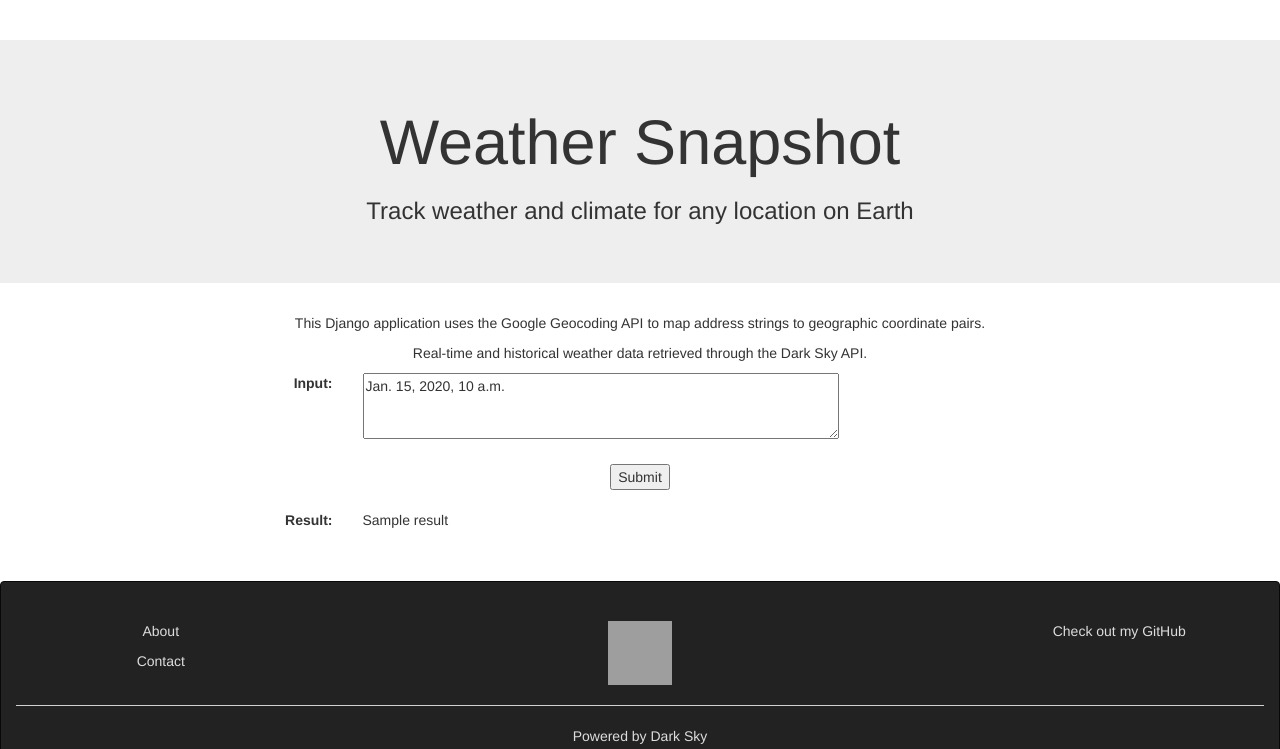
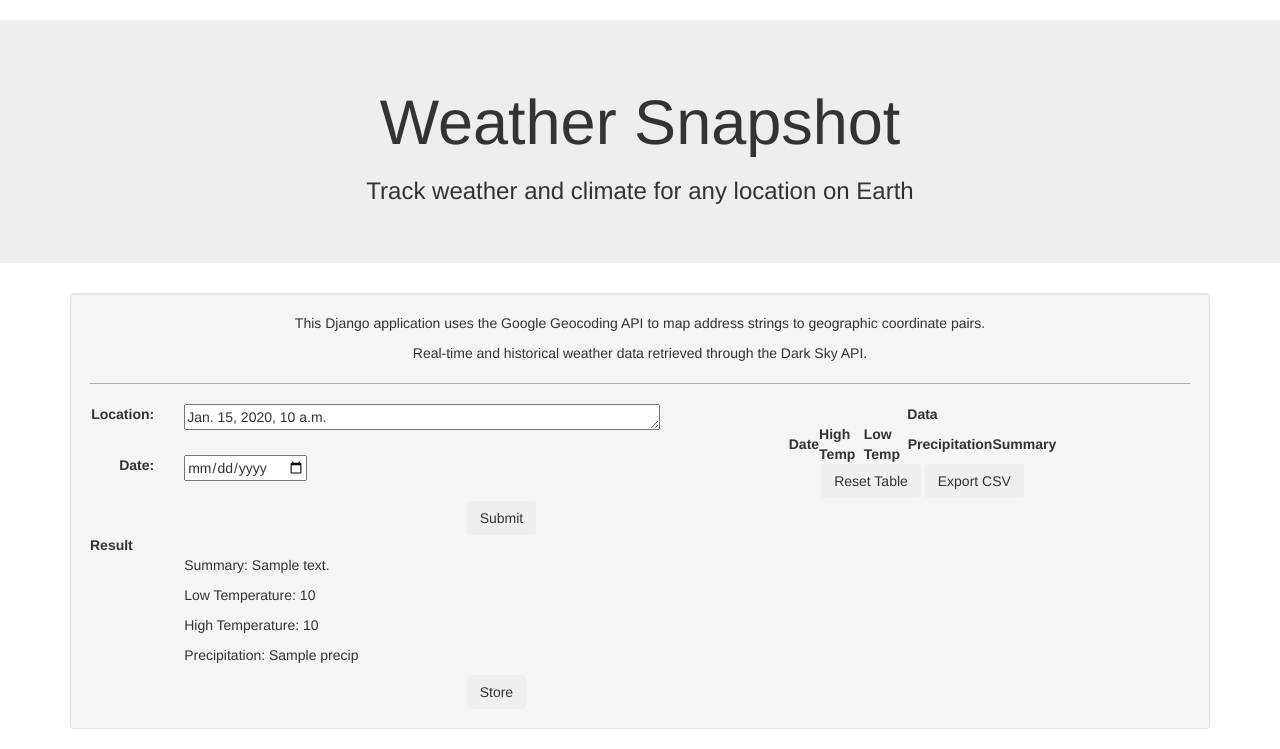
Before and after one commit to sth144/Weather_Snapshot, a Django app: template GeoClimate_Capture/templates/GeoClimate_Capture/home.html in a window 1280 px wide. Shown: the part 53-802 px from the top of the page. Run offline with Django 3.2, Linux system fonts and the light colour scheme; the template is opened without the code that fills it: most values are stand-ins (such as "Sample title", 1, 10 or a date in 2020); lists and menus that the app fills with data are empty; some libraries are stand-ins or nearby versions; grey boxes are pictures that could not be loaded.

Commit message:
layout updates

```diff
--- a/GeoClimate_Capture/forms.py
+++ b/GeoClimate_Capture/forms.py
@@ -1,4 +1,5 @@
 from django import forms
+import datetime
 from .models import *
 
 # Default form for location submission
@@ -7,3 +8,4 @@ class HomeForm(forms.Form):
 
     #input field for this forms
     post = forms.CharField()
+    date = forms.DateField(initial=datetime.date.today)
--- a/GeoClimate_Capture/static/GeoClimate_Capture/css/theme.css
+++ b/GeoClimate_Capture/static/GeoClimate_Capture/css/theme.css
@@ -1,4 +1,8 @@
 body { }
+
+hr, .alert-info hr {
+  border-top: 1px solid #B0B0B0;
+}
 
 footer {
   position: absolute;
@@ -9,6 +13,11 @@ footer {
   color: #EFEFEF;
   background-color: #222;
   border-color: #080808;
+}
+
+table {
+  width: 50%;
+  margin: 0px auto;
 }
 
 /* alert class used as footer */
@@ -22,8 +31,12 @@ footer {
   border-color: #080808;
 }
 
+.container-nav {
+  margin-bottom: 0;
+}
+
 .jumbotron {
-  top: 0;
+  margin-top: 0px;
 }
 
 .text-white {
@@ -47,3 +60,8 @@ footer {
 .results-row { }
 
 .bottom-filler { }
+
+#map {
+ height: 400px;
+ width: 100%;
+}
--- /dev/null
+++ b/GeoClimate_Capture/static/GeoClimate_Capture/js/controller.js
@@ -0,0 +1,8 @@
+window.onload = function() {
+
+  console.log('controller')
+  var date = document.getElementById('datediv').innerHTML;
+  console.log(date)
+  document.getElementById('id_date').value = date;
+
+}
--- /dev/null
+++ b/GeoClimate_Capture/static/GeoClimate_Capture/js/map.js
@@ -0,0 +1,15 @@
+function initMap() {
+  latitude = document.getElementById("latitude").innerHTML;
+  longitude = document.getElementById("longitude").innerHTML;
+  console.log("lat long" + latitude + " " + longitude)
+  /* + character converts strings to floats for Google Maps API */
+  var mark = {lat: +latitude, lng: +longitude};
+  var map = new google.maps.Map(document.getElementById('map'), {
+    zoom: 4,
+    center: mark
+  });
+  var marker = new google.maps.Marker({
+    position: mark,
+    map: map
+  });
+}
--- a/GeoClimate_Capture/templates/GeoClimate_Capture/home.html
+++ b/GeoClimate_Capture/templates/GeoClimate_Capture/home.html
@@ -9,34 +9,104 @@
 </div>
 
 <div class="container container-fluid text-center">
+  <div class="well">
     <p>This Django application uses the Google Geocoding API to map address strings to geographic coordinate pairs.</p>
     <p>Real-time and historical weather data retrieved through the Dark Sky API.</p>
+    <hr>
+
+    <div class="row">
+
+      <div class="col-md-6">
 
         <form method="POST">
           {% csrf_token %}
           <div class="row">
-      <div class="col-md-1"></div>
             <div class="col-md-2 text-right">
-        <label for="id_post">Input:</label>
+              <label for="id_post">Location:</label>
             </div>
             <div class="col-md-8 text-left">
-        <textarea rows="3" cols="56" name="post" required id="id_post">{{posted}}</textarea>
+              <textarea rows="1" cols="56" name="post" required id="id_post">{{posted}}</textarea>
             </div>
           </div><br>
-    <button type="submit">Submit</button>
-  </form><br>
-
-  <div class="row results-row">
-    <div class="col-md-1"></div>
+          <div class="row">
             <div class="col-md-2 text-right">
-      <strong>Result:</strong>
+              <label for="id_date">Date:</label>
             </div>
             <div class="col-md-8 text-left">
-      {{result}}
+              <input type="date" name="date" required id="id_date" value=""></input>
+              <div class="hidden" id="datediv">{{date}}</div>
+            </div>
+          </div><br>
+          <div class="row">
+            <div class="col-md-8"></div>
+            <div class="col-md-4 text-left">
+              <button class="btn btn-secondary" aria-haspopup="true" aria-expanded="false" type="submit">Submit</button>
+            </div>
+          </div>
+        </form>
+
+        <div class="row">
+          <div class="col-md-8 text-left">
+            <strong>Result</strong>
+          </div>
+          <div class="col-md-4 text-left">
           </div>
         </div>
 
+        <div class="row results-row">
+          <div class="col-md-2"></div>
+          <div class="col-md-8 text-left">
+            <p>Summary: {{summary}}</p>
+            <p>Low Temperature: {{tempLow}}</p>
+            <p>High Temperature: {{tempHigh}}</p>
+            <p>Precipitation: {{precip}}</p>
+          </div>
+          <div class="hidden" id="latitude">{{latitude}}</div>
+          <div class="hidden" id="longitude">{{longitude}}</div>
+        </div>
 
+        <div class="row">
+          <div class="col-md-8"></div>
+          <div class="col-md-1 text-left">
+            <button class="btn btn-secondary" type="button" aria-haspopup="true" aria-expanded="false">
+              Store
+            </button>
+          </div>
+        </div>
+
+      </div>
+
+      <div class="col-md-6">
+        <strong>Data</strong>
+
+        <table class="text-center" align="center">
+          <thead>
+            <th>Date</th>
+            <th>High Temp</th>
+            <th>Low Temp</th>
+            <th>Precipitation</th>
+            <th>Summary</th>
+          </thead>
+          <tbody>
+            <tr>
+
+            </tr>
+          </tbody>
+        </table>
+
+        <button class="btn btn-secondary" type="button" aria-haspopup="true" aria-expanded="false">
+          Reset Table
+        </button>
+        <button class="btn btn-secondary" type="button" aria-haspopup="true" aria-expanded="false">
+          Export CSV
+        </button>
+      </div>
+
+    </div>
+
+  </div>
+
+  <div id="map"></div>
 
 </div>
 
--- a/GeoClimate_Capture/templates/base.html
+++ b/GeoClimate_Capture/templates/base.html
@@ -17,7 +17,7 @@
   <body>
 
     <nav class="navbar navbar-default navbar-static-top navbar-inverse">
-      <div class="container">
+      <div class="container container-nav">
         <ul class="nav navbar-nav navbar-left">
           <li><a href=""><img class="top-icon" src="static/GeoClimate_Capture/img/Globe-icon.png"></a></li>
           <li><a href="">Weather Snapshot</a></li>
@@ -56,5 +56,10 @@
         <p>Sean Hinds 2018</p>
       </div>
     </div>
+
+    <script src="static/GeoClimate_Capture/js/map.js"></script>
+    <script async defer src="https://maps.googleapis.com/maps/api/js?key=AIzaSyDUkwIYOC9g2o1zvdCnTR_vwAZqco5idEo&callback=initMap"></script>
+    <script src="static/GeoClimate_Capture/js/controller.js"></script>
+
   </body>
 </html>
```
Also changed, not shown: GeoClimate_Capture/process.py (+34 -0 lines), GeoClimate_Capture/views.py (+22 -4 lines). Lines whose indentation alone changed are shown as unchanged.
